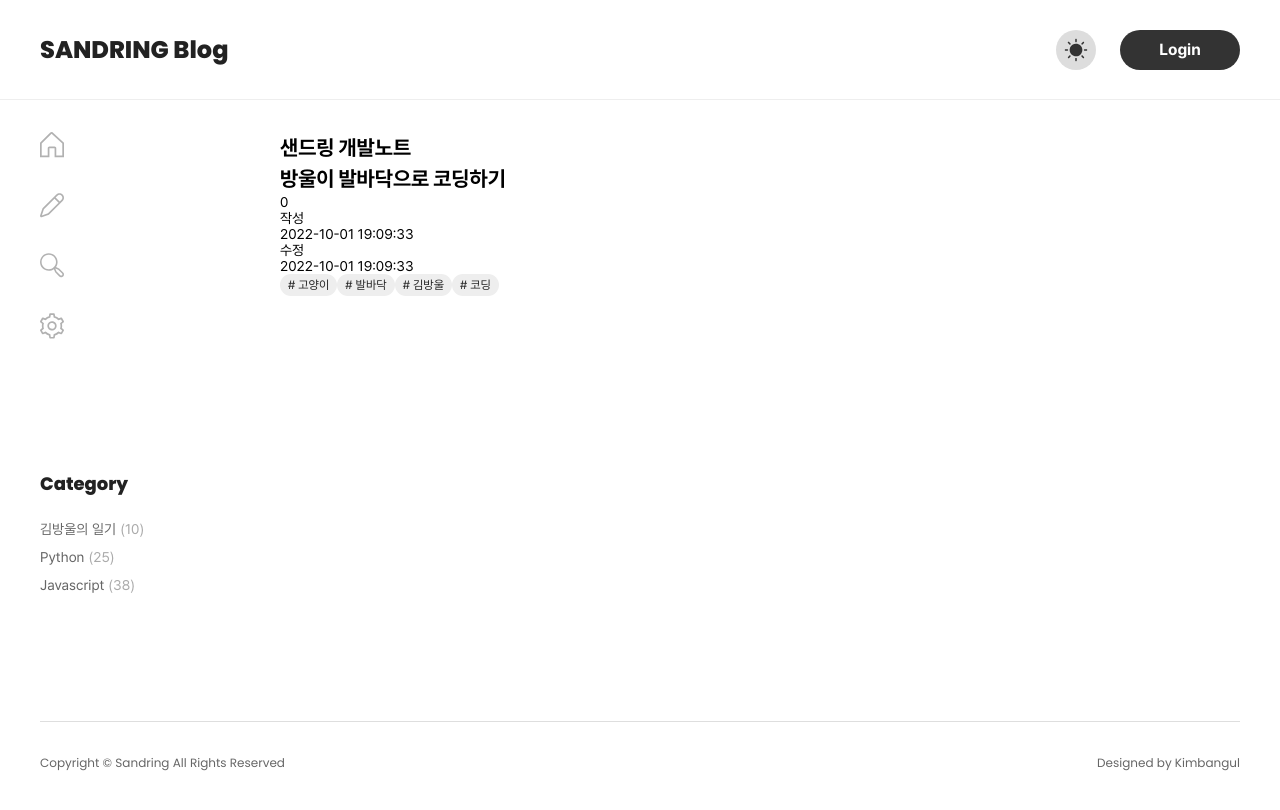
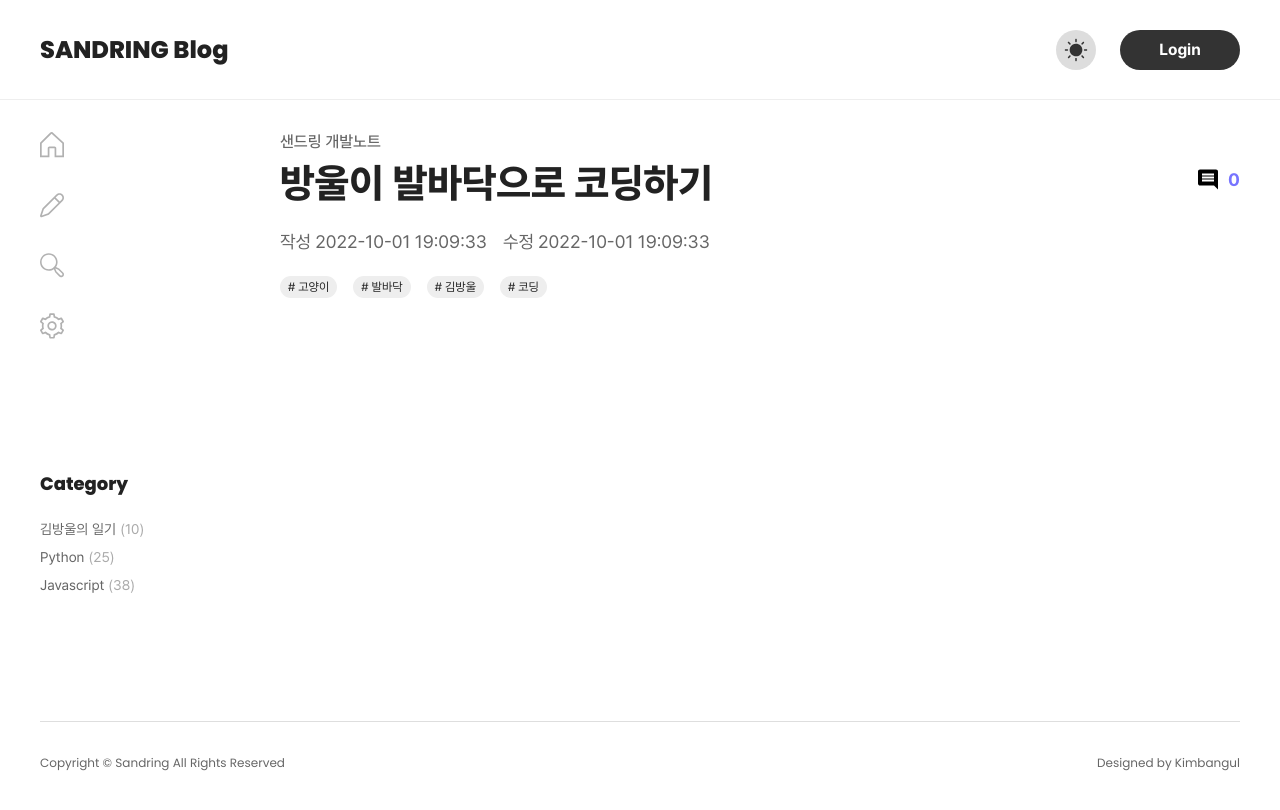
Before and after one commit to Discord-Bangul-e-bot/Blog, a Next.js app: page /post/1 in a window 1280 px wide. Shown: the top 810 px of the page. Built offline with nearby package versions, Linux system fonts and the light colour scheme.

Commit message:
style: post info styling

```diff
--- a/components/main/Main.tsx
+++ b/components/main/Main.tsx
@@ -28,7 +28,7 @@ const Main = () => {
         { name: 'Python', hash: true, number: 50 },
       ],
       comment: 0,
-      link: '#',
+      link: '/post/1',
     },
     {
       id: 0,
--- a/components/post/Post.tsx
+++ b/components/post/Post.tsx
@@ -1,6 +1,4 @@
-import Link from 'next/link';
-
-import TagList from 'components/common/TagList';
+import PostInfo from 'components/post/PostInfo';
 
 const Post = () => {
   const postTagList = [
@@ -11,22 +9,7 @@ const Post = () => {
   ];
   return (
     <section className='Post'>
-      <div className='Post__info'>
-        <h2 className='Post__cate'>
-          <Link href='#'>샌드링 개발노트</Link>
-        </h2>
-        <div className='Post__title-container'>
-          <h1 className='Post__title'>방울이 발바닥으로 코딩하기</h1>
-          <div className='Post__comment-number'>0</div>
-        </div>
-        <dl className='Post__time'>
-          <dd className='Post__time-cate'>작성</dd>
-          <dt className='Post__time-item'>2022-10-01 19:09:33</dt>
-          <dd className='Post__time-cate'>수정</dd>
-          <dt className='Post__time-item'>2022-10-01 19:09:33</dt>
-        </dl>
-        <TagList className='Post__TagList' list={postTagList} />
-      </div>
+      <PostInfo />
     </section>
   );
 };
--- /dev/null
+++ b/components/post/PostInfo.tsx
@@ -0,0 +1,35 @@
+import Link from 'next/link';
+
+import TagList from 'components/common/TagList';
+import COMMENT_24 from 'src/assets/icons/common/comment_24.svg';
+
+const PostInfo = () => {
+  const postTagList = [
+    { name: '고양이', hash: true },
+    { name: '발바닥', hash: true },
+    { name: '김방울', hash: true },
+    { name: '코딩', hash: true },
+  ];
+  return (
+    <div className='PostInfo'>
+      <h2 className='PostInfo__cate'>
+        <Link href='#'>샌드링 개발노트</Link>
+      </h2>
+      <div className='PostInfo__title-container'>
+        <h1 className='PostInfo__title'>방울이 발바닥으로 코딩하기</h1>
+        <div className='PostInfo__comment-number'>
+          <COMMENT_24 /> 0
+        </div>
+      </div>
+      <dl className='PostInfo__time'>
+        <dd className='PostInfo__time-cate'>작성</dd>
+        <dt className='PostInfo__time-item'>2022-10-01 19:09:33</dt>
+        <dd className='PostInfo__time-cate'>수정</dd>
+        <dt className='PostInfo__time-item'>2022-10-01 19:09:33</dt>
+      </dl>
+      <TagList className='PostInfo__TagList' list={postTagList} />
+    </div>
+  );
+};
+
+export default PostInfo;
--- a/src/styles/common/global.scss
+++ b/src/styles/common/global.scss
@@ -10,6 +10,20 @@
   margin-inline-start: 0;
   margin-inline-end: 0;
 
+  ::selection {
+    background: $purple_01;
+    color: #fff;
+  }
+
+  ::-webkit-selection {
+    background: $purple_01;
+    color: #fff;
+  }
+
+  ::-moz-selection {
+    background: $purple_01;
+    color: #fff;
+  }
 }
 
 html {
@@ -20,7 +34,6 @@ html {
 body {
   font-family: 'Pretendard', 'Poppins', 'sans-serif';
   font-size: 1.4rem;
-  user-select: none;
   min-width: 280px;
 
 
--- /dev/null
+++ b/src/styles/page/post/PostInfo.scss
@@ -0,0 +1,50 @@
+.PostInfo {
+  &__cate {
+    @include subtitle2_medium;
+    color: $text_03;
+  }
+
+  &__title {
+    @include h1_bold;
+    font-size: 4rem;
+    color: $text_05;
+    font-weight: 900;
+    margin-top: 0.8rem;
+
+    &-container {
+      @include flex(space-between, center);
+    }
+  }
+
+  &__comment {
+    &-number {
+      @include flex(center, center, 0.8rem);
+      @include subtitle1_bold;
+      color: $purple_01;
+    }
+  }
+
+  &__time {
+    @include flex(flex-start, center);
+    @include subtitle1_regular;
+    color: $text_03;
+    margin-top: 2.4rem;
+
+    &-cate {
+      margin-right: 0.4rem;
+    }
+
+    &-item {
+      margin-right: 1.6rem;
+
+      &:last-child {
+        margin-right: 0;
+      }
+    }
+  }
+
+  &__TagList {
+    @extend .TagList;
+    margin-top: 2.4rem;
+  }
+}
--- a/src/styles/style.scss
+++ b/src/styles/style.scss
@@ -20,3 +20,4 @@
 
 // NOTE page
 @import 'src/styles/page/Main.scss';
+@import 'src/styles/page/post/PostInfo.scss';
```
Also changed, not shown: src/assets/icons/common/comment_24.svg (added).
